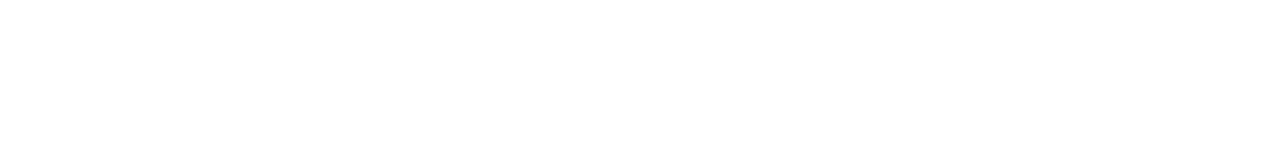
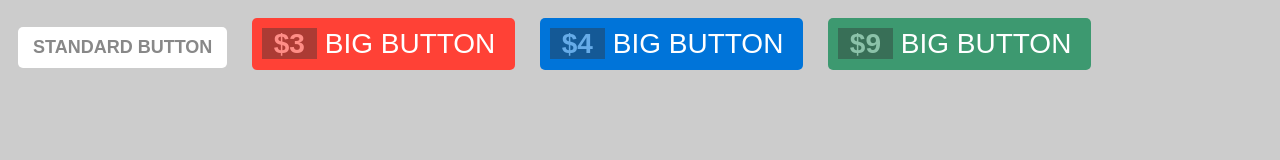
Before and after one commit to daniamfm26/ex191219fermardan, a plain HTML site: page Alojarfermardan/fer_mar_dan_ex191219_ej3.html in a window 1280 px wide. Drawn offline with Linux system fonts and the light colour scheme.

Commit message:
Version 1.3 examen

```diff
--- a/Alojarfermardan/fer_mar_dan_ex191219_ej1.html
+++ b/Alojarfermardan/fer_mar_dan_ex191219_ej1.html
@@ -5,7 +5,7 @@
     <meta name="viewport" content="width=device-width, initial-scale=1.0">
     <meta http-equiv="X-UA-Compatible" content="ie=edge">
     <title>Examen 19 de diciembre de 2019</title>
-    <link rel="stylesheet" href="estilosfermardan/fermardanhojaestilos_ej1extra.css">
+    <link rel="stylesheet" href="estilosfermardan/fermardanhojaestilos_ej1.css">
 </head>
 <body>
     <div class="contenedormenufermardan">
--- a/Alojarfermardan/fer_mar_dan_ex191219_ej3.html
+++ b/Alojarfermardan/fer_mar_dan_ex191219_ej3.html
@@ -0,0 +1,24 @@
+<!DOCTYPE html>
+<html lang="en">
+
+<head>
+    <meta charset="UTF-8">
+    <meta name="viewport" content="width=device-width, initial-scale=1.0">
+    <meta http-equiv="X-UA-Compatible" content="ie=edge">
+    <title>Document</title>
+    <link rel="stylesheet" href="estilosfermardan/fermardanhojaestilos_ej3.css">
+</head>
+
+<body>
+    <a href="https://css-tricks.com" class="btn"> <span class="btn__text">Standard button</span> </a>
+
+    <a href="https://css-tricks.com" class="btn btn--orange btn--big"> <span class="btn__price">$3</span> <span
+            class="btn__text">Big button</span> </a>
+    <a href="https://css-tricks.com" class="btn btn--blue btn--big">
+        <span class="btn__price">$4</span>
+        <span class="btn__text">Big button</span> </a>
+    <a href="https://css-tricks.com" class="btn btn--green btn--big"> <span class="btn__price">$9</span>
+        <span class="btn__text">Big button</span> </a>
+
+
+</body> </html>
--- /dev/null
+++ b/NoAlojarfermardan/fermardanhojaestilos_ej3.scss
@@ -0,0 +1,58 @@
+
+@mixin colorfermardan($colorf,$color) {
+    background-color: $colorf;
+    color: $color;
+}
+
+%estiloffermardan {
+    text-decoration: none;
+    text-transform: uppercase;
+    font-size: 18px;
+
+}
+.btn {
+    @include colorfermardan(white,#888);
+    @extend %estiloffermardan;
+  border-radius: 5px;
+  display: inline-block;
+  margin: 10px;
+  padding: 10px 5px;
+  font-weight: 600;
+}
+
+/* Element */
+.btn__price {
+    @include colorfermardan(white,#fff);
+  padding-right: 12px;
+  padding-left: 12px;
+  margin-right: -10px; /* realign button text padding */
+  opacity: 0.4;
+  background-color: #333; /*Esto es absurdo*/
+//   border-radius: 5px 0 0 5px; Lo comento porque lo hereda
+  font-weight: 600;
+} /* Element */
+.btn__text {
+  padding: 0 10px;
+//   border-radius: 0 5px 5px 0; Lo comento porque lo hereda
+} /* Modifier */
+.btn--big {
+  font-size: 28px;
+  padding: 10px;
+  font-weight: 400;
+} /* Modifier */
+.btn--blue {
+  border-color: #0074d9;
+  @include colorfermardan(#0074d9,white);
+} /* Modifier */
+.btn--orange {
+  border-color: #ff4136;
+  @include colorfermardan(#ff4136,white);
+} /* Modifier */
+.btn--green {
+  border-color: #3d9970;
+  @include colorfermardan(#3d9970,white);
+}
+body {
+  font-family: "fira-sans-2", sans-serif;
+  background-color: #ccc;
+}
```
Also changed, not shown: Alojarfermardan/estilosfermardan/fermardanhojaestilos_ej1.css, Alojarfermardan/estilosfermardan/fermardanhojaestilos_ej3.css (added), NoAlojarfermardan/fermardanhojaestilos_ej1.scss (renamed from NoAlojarfermardan/fermardanhojaestilos_ej1extra.scss), 3 other files.
